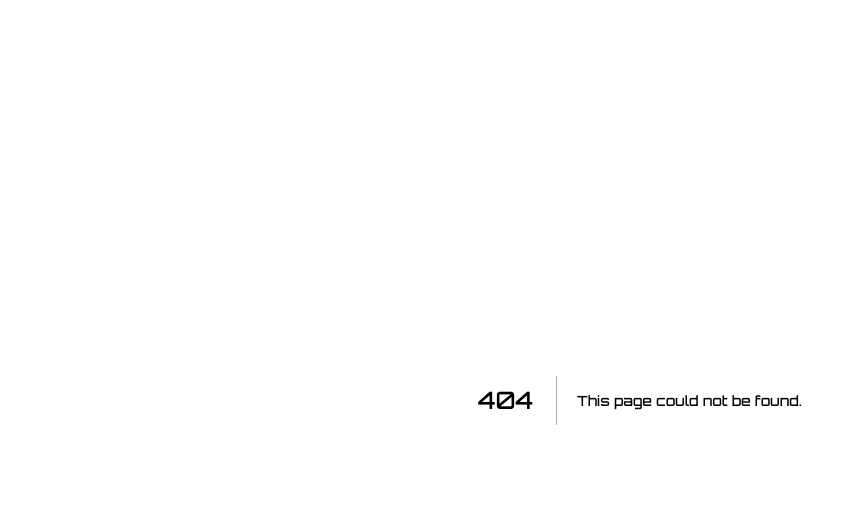
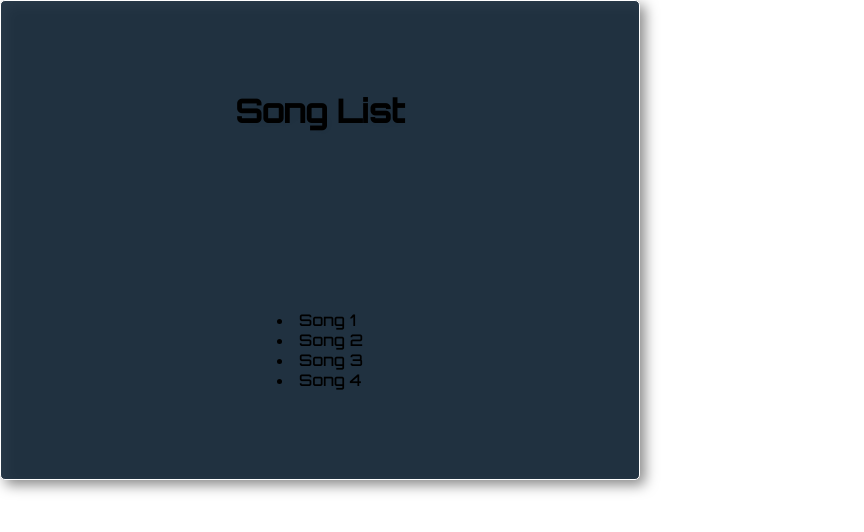
Before and after one commit to mikeg1440/Book-Beats, a Next.js app: page /components/Playlist in a window 1280 px wide. Before the commit this address had no page. Shown: the top 532 px of the page, without its empty margins (0-864 px from the left). Built offline with nearby package versions, Linux system fonts and the light colour scheme.

Commit message:
Create a Playlist component to display other songs to play

```diff
--- /dev/null
+++ b/pages/components/Playlist.jsx
@@ -0,0 +1,32 @@
+import styled from "styled-components";
+
+export default function Playlist({ songs = [], newSongSelected = null }) {
+  const handleSongClick = (e) => {};
+
+  return (
+    <OverlayContainer>
+      <h1>Song List</h1>
+      <ui id="songList">
+        <li>Song 1</li>
+        <li>Song 2</li>
+        <li>Song 3</li>
+        <li>Song 4</li>
+      </ui>
+    </OverlayContainer>
+  );
+}
+
+const OverlayContainer = styled.div`
+  position: fixed;
+  z-index: 9999;
+  width: 50%;
+  height: 60%;
+  border-radius: 5px;
+  border: 1px solid white;
+  background-color: #172a3aeb;
+  display: flex;
+  justify-content: space-around;
+  align-items: center;
+  flex-direction: column;
+  filter: drop-shadow(0.35rem 0.35rem 0.4rem rgba(0, 0, 0, 0.5));
+`;
```
